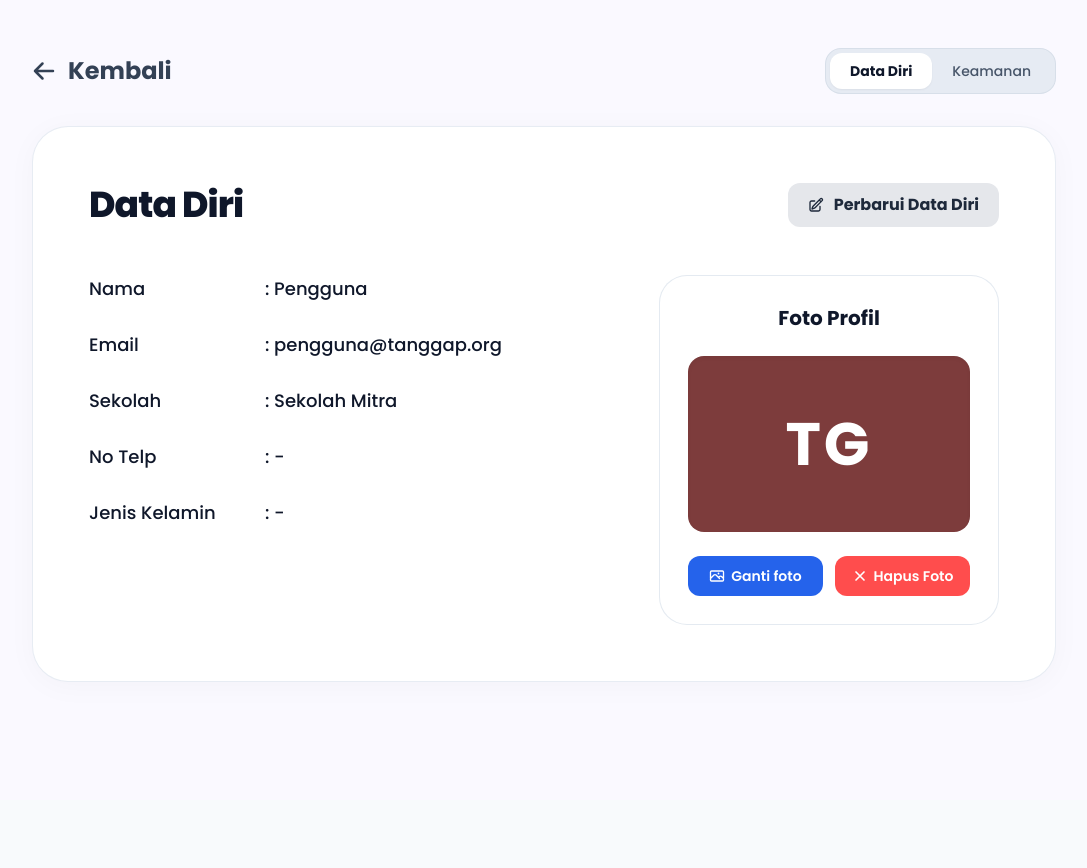
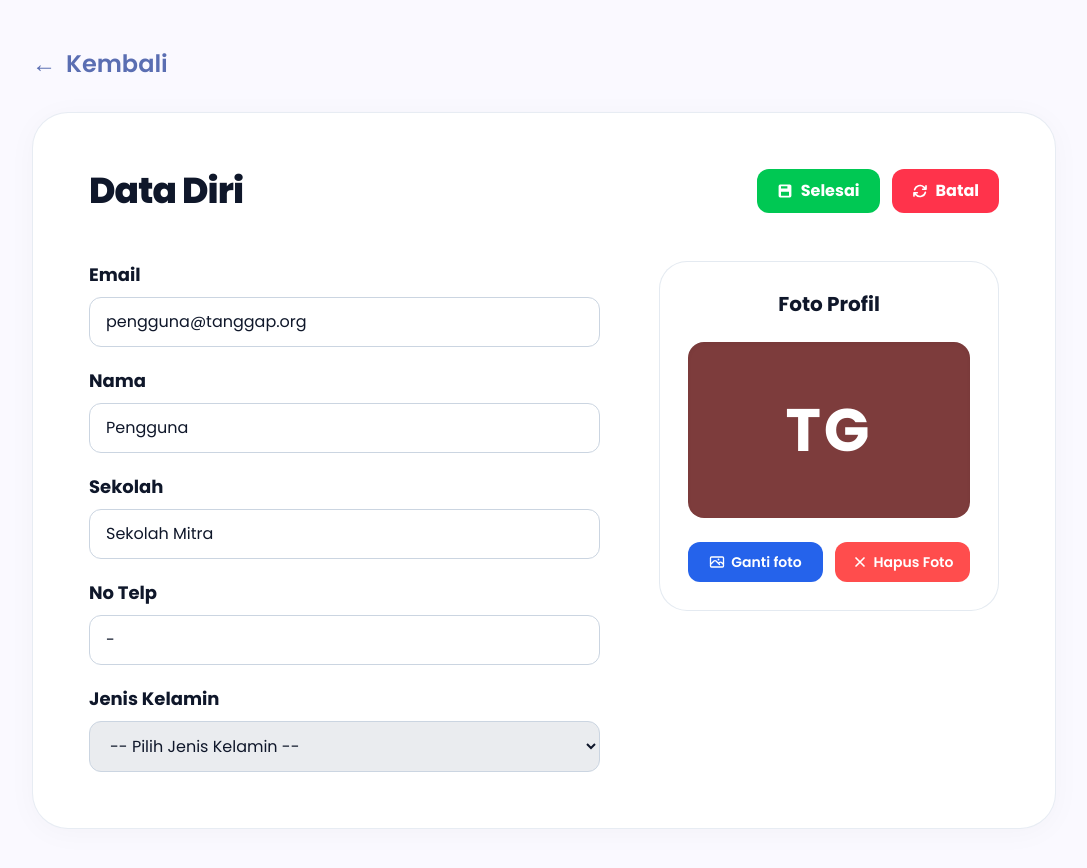
Before and after one commit to RIQORAHMAHIDAYAT/frontend-tanggap.org-, a Vue app: page /profil in a window 1280 px wide. Shown: the top 868 px of the page, without its empty margins (96-1183 px from the left). Before the commit the page ends 800 px from the top, so only its background shows below. Built offline with nearby package versions, Linux system fonts and the light colour scheme; sample sign-in values are in the browser's storage.

Commit message:
feat(settings): update Pengaturan and Keamanan UI to match design with popup menu integration

```diff
--- a/src/components/dashboard/HeaderNav.vue
+++ b/src/components/dashboard/HeaderNav.vue
@@ -142,14 +142,22 @@
               </div>
             </div>
 
-            <!-- Bottom Section: Pengaturan & Keluar -->
+            <!-- Bottom Section: Pengaturan, Keamanan & Keluar -->
             <div class="py-3 px-6 space-y-1">
               <router-link
-                to="/pengaturan"
+                to="/pengaturan?tab=profil"
                 @click="isDropdownOpen = false"
                 class="block py-2 text-slate-900 hover:text-[#1E40AF] font-medium text-base transition-colors"
               >
                 Pengaturan
+              </router-link>
+
+              <router-link
+                to="/pengaturan?tab=keamanan"
+                @click="isDropdownOpen = false"
+                class="block py-2 text-slate-900 hover:text-[#1E40AF] font-medium text-base transition-colors"
+              >
+                Keamanan
               </router-link>
 
               <!-- Tombol Keluar dari Sekolah (Hanya tampil jika sudah masuk kode sekolah) -->
--- a/src/views/settings/PengaturanView.vue
+++ b/src/views/settings/PengaturanView.vue
@@ -1,50 +1,21 @@
 <template>
   <div class="min-h-screen bg-[#FAF9FF] text-slate-900 py-8 sm:py-12 px-4 sm:px-6 md:px-10 lg:px-16 selection:bg-blue-100 selection:text-blue-900">
-    <!-- Top Action Bar -->
-    <div class="max-w-5xl mx-auto mb-6 sm:mb-8 flex flex-col sm:flex-row items-start sm:items-center justify-between gap-4">
-      <!-- Back Button -->
+    <!-- Top Action Bar: Back Button Only (Sesuai Desain) -->
+    <div class="max-w-5xl mx-auto mb-6 sm:mb-8">
       <button
         @click="handleBack"
         type="button"
-        class="inline-flex items-center gap-3 text-slate-700 hover:text-slate-950 font-bold text-xl sm:text-2xl transition-colors cursor-pointer group"
+        class="inline-flex items-center gap-2.5 text-[#5A6EB2] hover:text-[#3B4D8A] font-semibold text-2xl transition-colors cursor-pointer group"
       >
-        <svg
-          class="w-6 h-6 transition-transform duration-200 group-hover:-translate-x-1"
-          fill="none"
-          stroke="currentColor"
-          stroke-width="2.5"
-          viewBox="0 0 24 24"
-        >
-          <path stroke-linecap="round" stroke-linejoin="round" d="M10.5 19.5L3 12m0 0l7.5-7.5M3 12h18" />
-        </svg>
+        <span class="transition-transform duration-200 group-hover:-translate-x-1 font-bold">←</span>
         <span>Kembali</span>
       </button>
-
-      <!-- View / Tab Switcher (Data Diri & Keamanan) -->
-      <div class="inline-flex items-center p-1 bg-slate-200/80 rounded-2xl border border-slate-300/60 shadow-xs">
-        <button
-          @click="switchTab('profil')"
-          type="button"
-          :class="activeTab === 'profil' ? 'bg-white text-slate-900 shadow-sm font-bold' : 'text-slate-600 hover:text-slate-900 font-medium'"
-          class="px-5 py-2 rounded-xl text-sm transition-all duration-150 cursor-pointer"
-        >
-          Data Diri
-        </button>
-        <button
-          @click="switchTab('keamanan')"
-          type="button"
-          :class="activeTab === 'keamanan' ? 'bg-white text-slate-900 shadow-sm font-bold' : 'text-slate-600 hover:text-slate-900 font-medium'"
-          class="px-5 py-2 rounded-xl text-sm transition-all duration-150 cursor-pointer"
-        >
-          Keamanan
-        </button>
-      </div>
     </div>
 
     <!-- Main Card Container -->
     <div class="max-w-5xl mx-auto bg-white rounded-[32px] sm:rounded-[36px] border border-slate-200/80 shadow-[0_4px_30px_rgba(0,0,0,0.03)] p-8 sm:p-12 md:p-14">
       <!-- ============================================================== -->
-      <!-- TAB 1: DATA DIRI (Profil.png & edit Profil.png) -->
+      <!-- TAB 1: DATA DIRI (Profil / Pengaturan) -->
       <!-- ============================================================== -->
       <div v-if="activeTab === 'profil'">
         <!-- Card Header: Title & Action Button -->
@@ -53,29 +24,13 @@
             Data Diri
           </h2>
 
-          <!-- Action Buttons -->
-          <div>
-            <!-- View Mode: Perbarui Data Diri Button (Profil.png) -->
-            <button
-              v-if="!isEditing"
-              @click="startEdit"
-              type="button"
-              class="bg-[#E5E7EB] hover:bg-[#D1D5DB] text-slate-800 font-bold text-sm sm:text-base px-5 py-2.5 rounded-xl inline-flex items-center gap-2.5 transition-all shadow-xs cursor-pointer"
-            >
-              <!-- Square Pencil Edit Icon -->
-              <svg class="w-4 h-4 text-slate-800 shrink-0" fill="none" stroke="currentColor" stroke-width="2" viewBox="0 0 24 24">
-                <path stroke-linecap="round" stroke-linejoin="round" d="M16.862 4.487l1.687-1.688a1.875 1.875 0 112.652 2.652L10.582 16.07a4.5 4.5 0 01-1.897 1.13L6 18l.8-2.685a4.5 4.5 0 011.13-1.897l8.932-8.931zm0 0L19.5 7.125M18 14v4.75A2.25 2.25 0 0115.75 21H5.25A2.25 2.25 0 013 18.75V8.25A2.25 2.25 0 015.25 6H10" />
-              </svg>
-              <span>Perbarui Data Diri</span>
-            </button>
-
-            <!-- Edit Mode: Selesai & Batal Buttons (edit Profil.png) -->
-            <div v-else class="flex items-center gap-3">
+          <!-- Action Buttons: Selesai & Batal -->
+          <div class="flex items-center gap-3">
             <!-- Selesai (Green) -->
             <button
               @click="saveProfile"
               type="button"
-                class="bg-[#00C853] hover:bg-[#00B048] text-white font-bold text-sm sm:text-base px-5 py-2.5 rounded-xl inline-flex items-center gap-2 transition-all shadow-xs cursor-pointer"
+              class="bg-[#00C853] hover:bg-[#00B048] active:scale-95 text-white font-bold text-sm sm:text-base px-5 py-2.5 rounded-xl inline-flex items-center gap-2 transition-all shadow-xs cursor-pointer"
             >
               <!-- Floppy Disk Icon -->
               <svg class="w-4 h-4 fill-current shrink-0" viewBox="0 0 20 20">
@@ -88,7 +43,7 @@
             <button
               @click="cancelEdit"
               type="button"
-                class="bg-[#FF334B] hover:bg-[#E52A40] text-white font-bold text-sm sm:text-base px-5 py-2.5 rounded-xl inline-flex items-center gap-2 transition-all shadow-xs cursor-pointer"
+              class="bg-[#FF334B] hover:bg-[#E52A40] active:scale-95 text-white font-bold text-sm sm:text-base px-5 py-2.5 rounded-xl inline-flex items-center gap-2 transition-all shadow-xs cursor-pointer"
             >
               <!-- Undo / Cancel Refresh Icon -->
               <svg class="w-4 h-4 fill-none stroke-current shrink-0" stroke-width="2.5" viewBox="0 0 24 24">
@@ -98,38 +53,12 @@
             </button>
           </div>
         </div>
-        </div>
 
-        <!-- 2-Column Content Grid: Left Info/Form, Right Foto Profil -->
+        <!-- 2-Column Content Grid: Left Form, Right Foto Profil -->
         <div class="grid grid-cols-1 lg:grid-cols-12 gap-8 lg:gap-12 mt-8 sm:mt-12 items-start">
-          <!-- Left Column -->
+          <!-- Left Column: Form Input Data Diri -->
           <div class="lg:col-span-7 xl:col-span-7">
-            <!-- VIEW MODE (Profil.png) -->
-            <div v-if="!isEditing" class="space-y-6 sm:space-y-7 text-base sm:text-lg">
-              <div class="flex items-baseline">
-                <span class="w-36 sm:w-44 shrink-0 font-medium text-slate-900">Nama</span>
-                <span class="font-medium text-slate-900">: {{ user.name }}</span>
-              </div>
-              <div class="flex items-baseline">
-                <span class="w-36 sm:w-44 shrink-0 font-medium text-slate-900">Email</span>
-                <span class="font-medium text-slate-900 break-all">: {{ user.email }}</span>
-              </div>
-              <div class="flex items-baseline">
-                <span class="w-36 sm:w-44 shrink-0 font-medium text-slate-900">Sekolah</span>
-                <span class="font-medium text-slate-900">: {{ user.school }}</span>
-              </div>
-              <div class="flex items-baseline">
-                <span class="w-36 sm:w-44 shrink-0 font-medium text-slate-900">No Telp</span>
-                <span class="font-medium text-slate-900">: {{ user.phone }}</span>
-              </div>
-              <div class="flex items-baseline">
-                <span class="w-36 sm:w-44 shrink-0 font-medium text-slate-900">Jenis Kelamin</span>
-                <span class="font-medium text-slate-900">: {{ user.gender && user.gender.trim() !== '' ? user.gender : '-' }}</span>
-              </div>
-            </div>
-
-            <!-- EDIT MODE (edit Profil.png) -->
-            <form v-else @submit.prevent="saveProfile" class="space-y-5">
+            <form @submit.prevent="saveProfile" class="space-y-5">
               <div>
                 <label class="block font-bold text-lg text-slate-900 mb-2">Email</label>
                 <input
@@ -174,9 +103,9 @@
                 <label class="block font-bold text-lg text-slate-900 mb-2">Jenis Kelamin</label>
                 <select
                   v-model="editForm.gender"
-                  class="w-full border border-slate-300 rounded-xl px-4 py-3 text-slate-900 text-base focus:outline-none focus:ring-2 focus:ring-blue-500 focus:border-transparent transition-all bg-white cursor-pointer"
+                  class="w-full border border-slate-300 rounded-xl px-4 py-3 text-slate-900 text-base focus:outline-none focus:ring-2 focus:ring-blue-500 focus:border-transparent transition-all bg-[#EAECEF] cursor-pointer"
                 >
-                  <option value="">-- Belum Diisi --</option>
+                  <option value="">-- Pilih Jenis Kelamin --</option>
                   <option value="Laki-laki">Laki-laki</option>
                   <option value="Perempuan">Perempuan</option>
                 </select>
@@ -518,6 +447,12 @@ const loadUserData = () => {
     hasSchoolToken.value = false
     currentSchoolToken.value = ''
   }
+  // Sinkronkan ke editForm
+  editForm.name = user.name
+  editForm.email = user.email
+  editForm.school = user.school
+  editForm.phone = user.phone
+  editForm.gender = user.gender
 }
 
 onMounted(() => {
@@ -534,17 +469,13 @@ const handleBack = () => {
 }
 
 // Profile edit actions
-const startEdit = () => {
+const cancelEdit = () => {
   editForm.name = user.name
   editForm.email = user.email
   editForm.school = user.school
   editForm.phone = user.phone
   editForm.gender = user.gender
-  isEditing.value = true
-}
-
-const cancelEdit = () => {
-  isEditing.value = false
+  showToast('Perubahan dibatalkan', 'success')
 }
 
 const saveProfile = () => {
@@ -552,6 +483,7 @@ const saveProfile = () => {
   user.email = editForm.email
   user.school = editForm.school
   user.phone = editForm.phone
+  user.gender = editForm.gender
 
   // Recalculate initials
   const parts = user.name.trim().split(' ')
```
Lines whose indentation alone changed are shown as unchanged.
